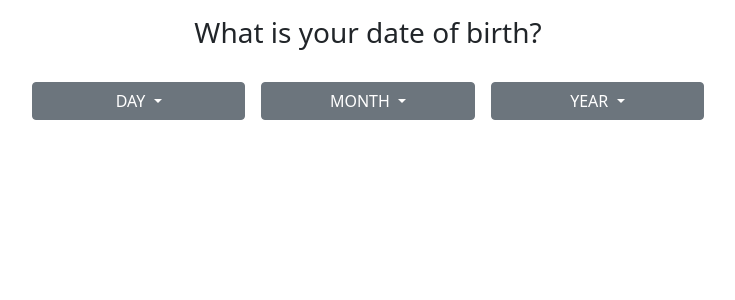
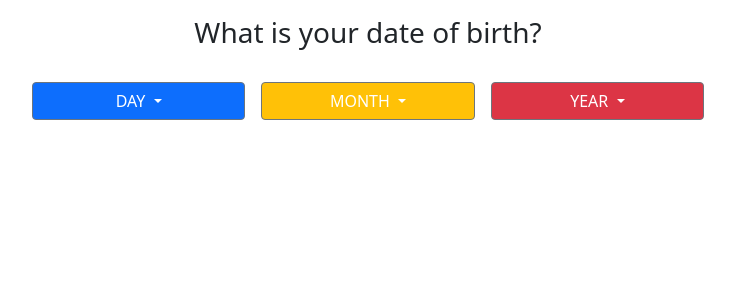
Before and after one commit to CLaire1903/webapp, a PHP site: page /homework1.php in a window 1280 px wide. Shown: the top 300 px of the page, without its empty margins (272-1007 px from the left). Run offline with PHP 8.4, Linux system fonts and the light colour scheme.

Commit message:
dorpdown menu color changed

```diff
--- a/week2/homework1.php
+++ b/week2/homework1.php
@@ -15,7 +15,7 @@
         </div>
         <div>
             <div class="dropdown row justify-content-center">
-                <button class="btn btn-secondary dropdown-toggle col-md-2 m-2" type="button" id="dropdownMenuButton1" data-bs-toggle="dropdown" aria-expanded="false">
+                <button class="btn btn-secondary dropdown-toggle col-md-2 m-2 bg-primary" type="button" id="dropdownMenuButton1" data-bs-toggle="dropdown" aria-expanded="false">
                     DAY
                 </button>
                 <ul class="dropdown-menu col-md-2" aria-labelledby="dropdownMenuButton1">
@@ -27,7 +27,7 @@
                 </ul>
 
 
-                <button class="btn btn-secondary dropdown-toggle col-md-2 m-2" type="button" id="dropdownMenuButton1" data-bs-toggle="dropdown" aria-expanded="false">
+                <button class="btn btn-secondary dropdown-toggle col-md-2 m-2 bg-warning" type="button" id="dropdownMenuButton1" data-bs-toggle="dropdown" aria-expanded="false">
                     MONTH
                 </button>
                 <ul class="dropdown-menu col-md-2" aria-labelledby="dropdownMenuButton1">
@@ -39,7 +39,7 @@
                 </ul>
 
 
-                <button class="btn btn-secondary dropdown-toggle col-md-2 m-2" type="button" id="dropdownMenuButton1" data-bs-toggle="dropdown" aria-expanded="false">
+                <button class="btn btn-secondary dropdown-toggle col-md-2 m-2 bg-danger" type="button" id="dropdownMenuButton1" data-bs-toggle="dropdown" aria-expanded="false">
                     YEAR
                 </button>
                 <ul class="dropdown-menu col-md-2" aria-labelledby="dropdownMenuButton1">
--- a/week2/homework2.php
+++ b/week2/homework2.php
@@ -15,7 +15,7 @@
         </div>
         <div>
             <div class="dropdown row justify-content-center">
-            <button class="btn btn-secondary dropdown-toggle col-md-2 m-2" type="button" id="dropdownMenuButton1" data-bs-toggle="dropdown" aria-expanded="false">
+            <button class="btn btn-secondary dropdown-toggle col-md-2 m-2 bg-primary" type="button" id="dropdownMenuButton1" data-bs-toggle="dropdown" aria-expanded="false">
                     DAY
                 </button>
                 <ul class="dropdown-menu col-md-2" aria-labelledby="dropdownMenuButton1">
@@ -25,7 +25,7 @@
                     }
                     ?>
                 </ul>
-                <button class="btn btn-secondary dropdown-toggle col-md-2 m-2" type="button" id="dropdownMenuButton1" data-bs-toggle="dropdown" aria-expanded="false">
+                <button class="btn btn-secondary dropdown-toggle col-md-2 m-2 bg-warning" type="button" id="dropdownMenuButton1" data-bs-toggle="dropdown" aria-expanded="false">
                     MONTH
                 </button>
                 <ul class="dropdown-menu col-md-2" aria-labelledby="dropdownMenuButton1">
@@ -36,7 +36,7 @@
                     }
                     ?>
                 </ul>
-                <button class="btn btn-secondary dropdown-toggle col-md-2 m-2" type="button" id="dropdownMenuButton1" data-bs-toggle="dropdown" aria-expanded="false">
+                <button class="btn btn-secondary dropdown-toggle col-md-2 m-2 bg-danger" type="button" id="dropdownMenuButton1" data-bs-toggle="dropdown" aria-expanded="false">
                     YEAR
                 </button>
                 <ul class="dropdown-menu col-md-2" aria-labelledby="dropdownMenuButton1">
```
